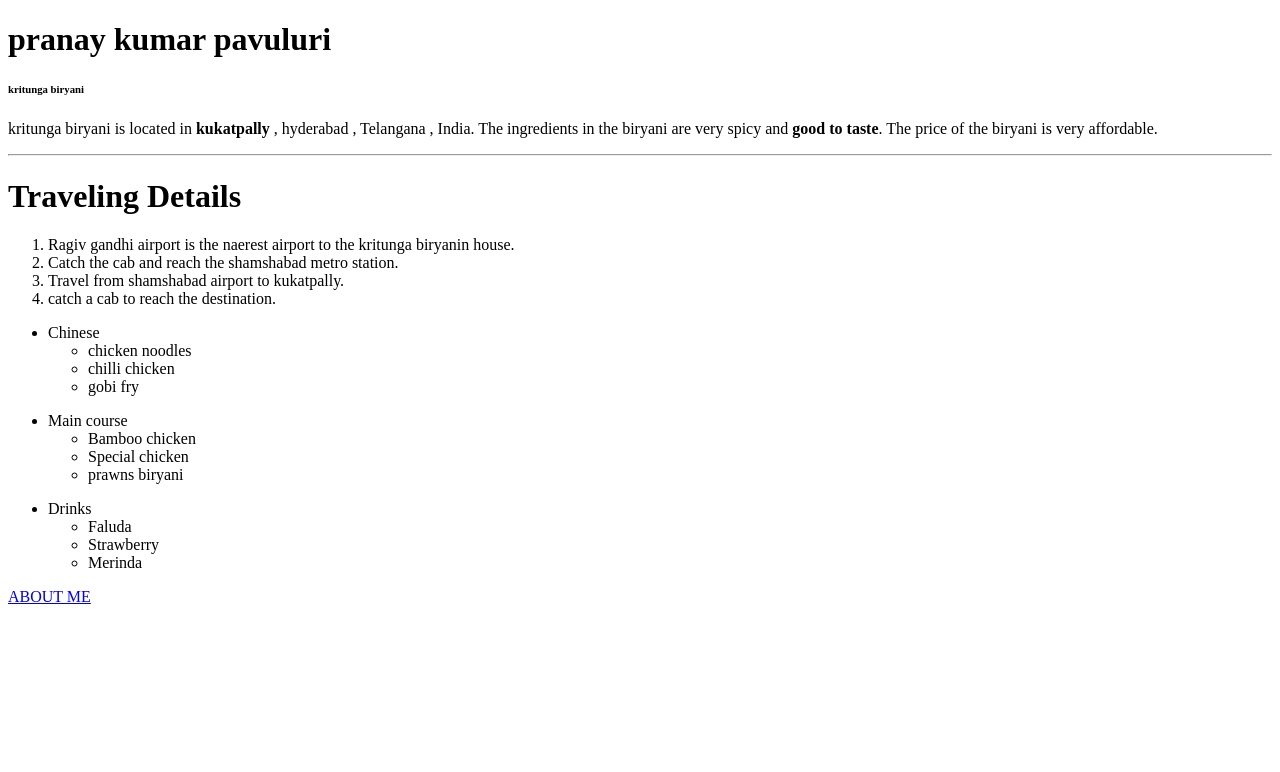
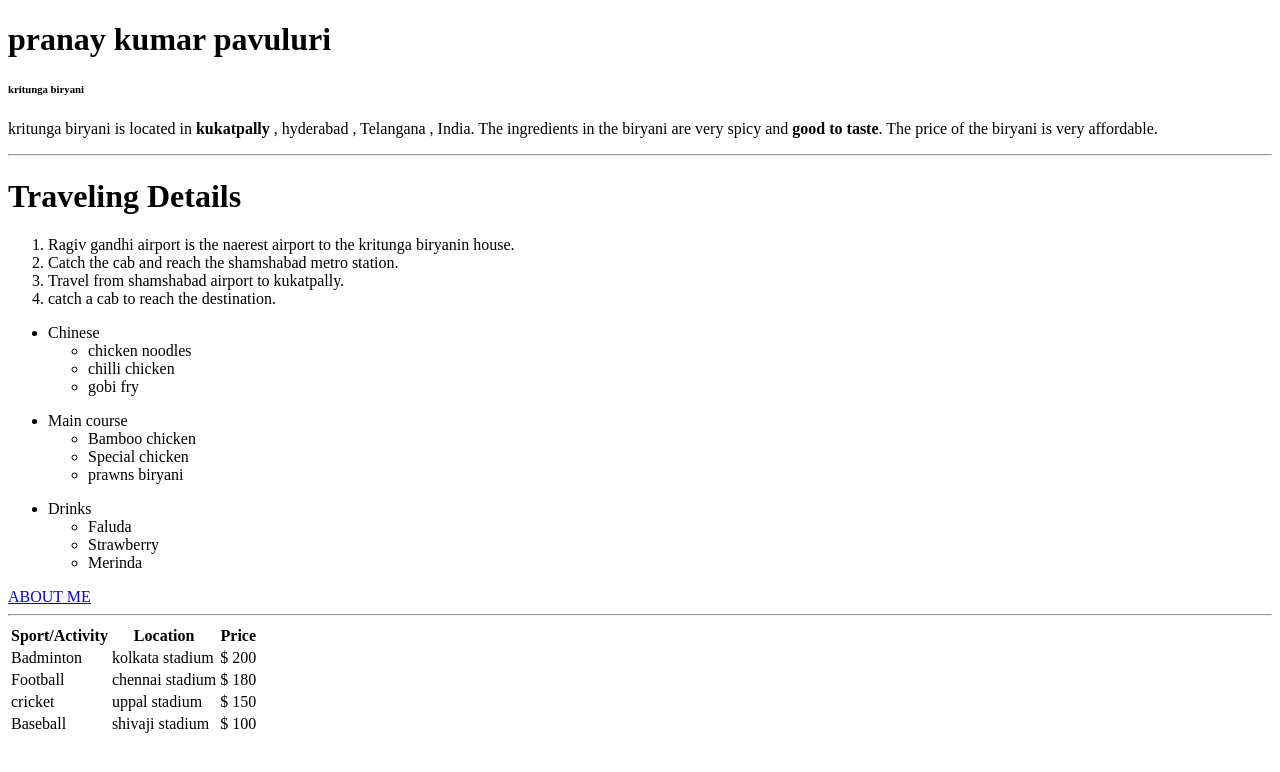
Before and after one commit to 44-563-Web-Apps-S22/webapps-s22-assignment-3-PPAVULURI3579, a plain HTML site: page index.html in a window 1280 px wide. Drawn offline with Linux system fonts and the light colour scheme.

Commit message:
added table

```diff
--- a/index.html
+++ b/index.html
@@ -52,6 +52,34 @@
     </ul>
 
     <a href="aboutme.html">ABOUT ME</a>
+    <hr>
+    <table>
+        <tr>
+            <th>Sport/Activity</th>
+            <th>Location</th>
+            <th>Price</th>
+        </tr>
+        <tr>
+            <td>Badminton</td>
+            <td>kolkata stadium</td>
+            <td>$ 200</td>
+        </tr>
+        <tr>
+            <td>Football</td>
+            <td>chennai stadium</td>
+            <td>$ 180</td>
+        </tr>
+        <tr>
+            <td>cricket</td>
+            <td>uppal stadium</td>
+            <td>$ 150</td>
+        </tr>
+        <tr>
+            <td>Baseball</td>
+            <td>shivaji stadium</td>
+            <td>$ 100</td>
+        </tr>
+    </table>
 </body>
 
 </html>
```
